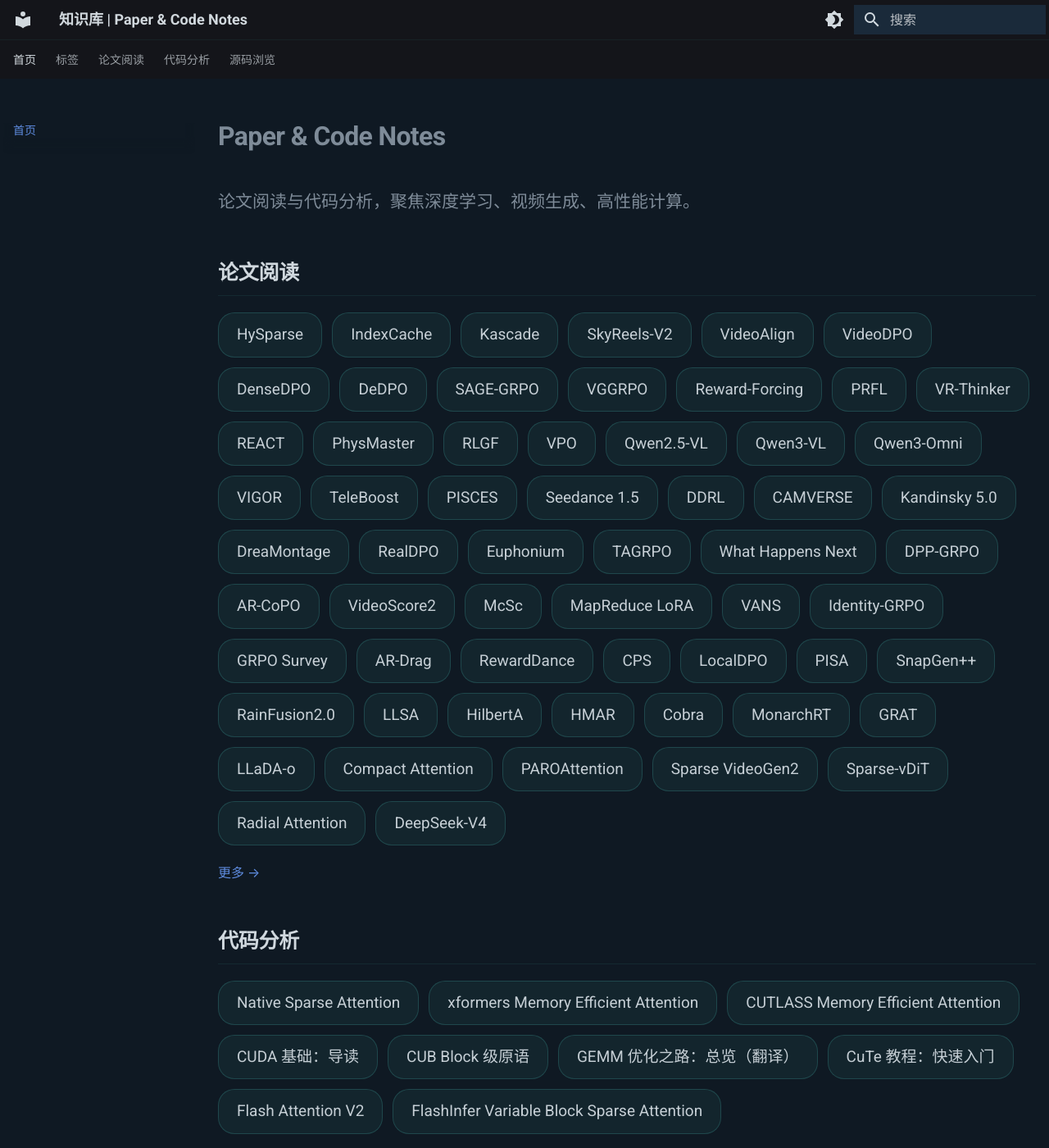
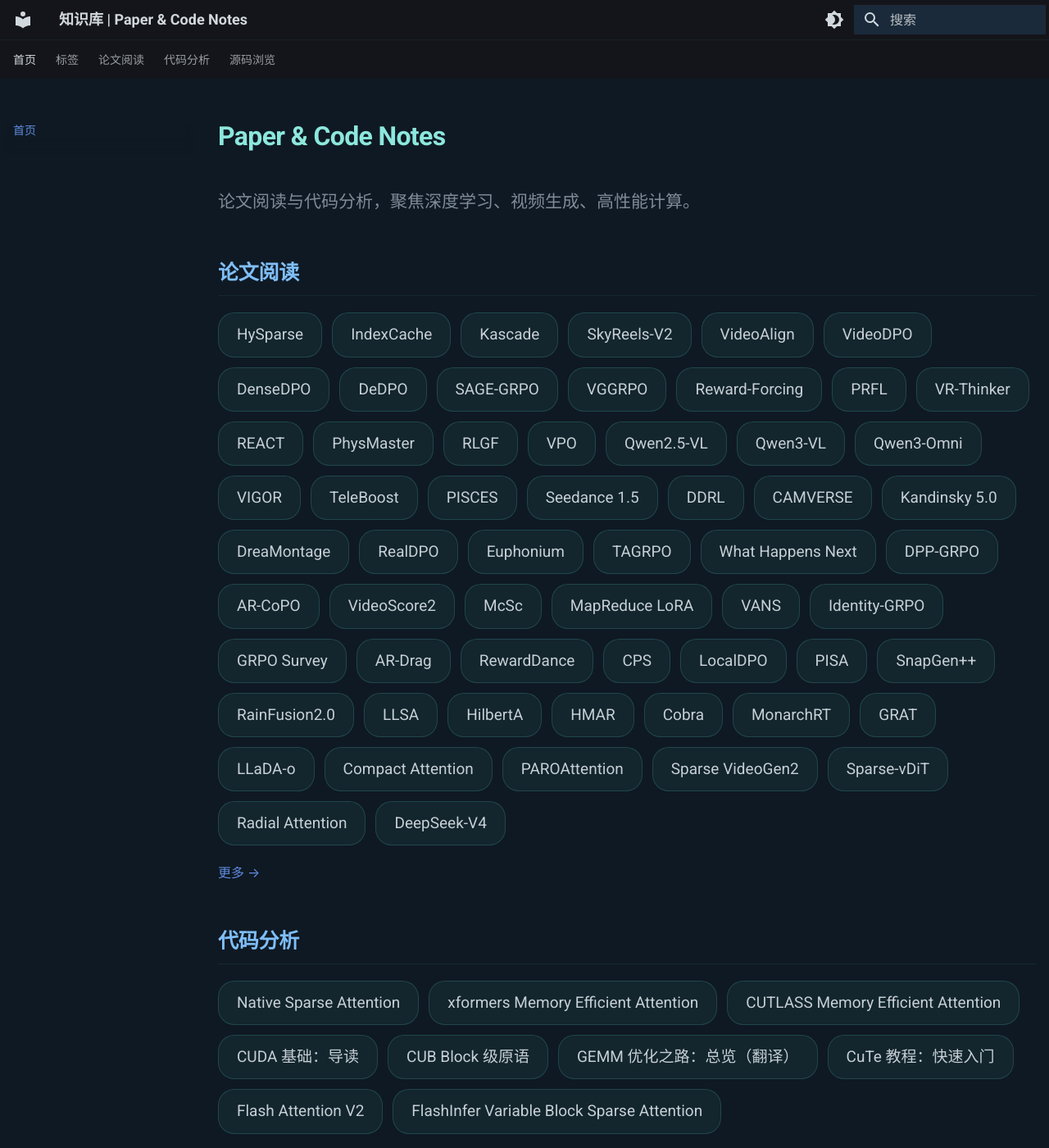
Before and after one commit to YouHuang67/paper-code-notes, an MkDocs documentation site: the page built from docs/index.md, in a window 1280 px wide and 1400 px high. Shown: the whole window at 82% size. Built offline with MkDocs 1.6.1 and Material for MkDocs 9.7.7, drawn with Linux system fonts in a browser that asks for light colours.

Commit message:
update: enhance heading contrast

```diff
--- a/docs/stylesheets/extra.css
+++ b/docs/stylesheets/extra.css
@@ -17,13 +17,29 @@
 
 /* === Typography === */
 .md-typeset h1 {
+  color: #0f766e;
   font-weight: 700;
   letter-spacing: -0.02em;
 }
 
 .md-typeset h2 {
+  color: #1d4ed8;
   font-weight: 600;
   margin-top: 2em;
+}
+
+.md-typeset h3 {
+  color: #b45309;
+  font-weight: 600;
+  margin-top: 1.6em;
+  padding-left: 0.7rem;
+  border-left: 3px solid rgba(180, 83, 9, 0.22);
+}
+
+.md-typeset h4 {
+  color: #7c3aed;
+  font-weight: 600;
+  margin-top: 1.2em;
 }
 
 .md-typeset {
@@ -81,6 +97,23 @@
 [data-md-color-scheme="slate"] .md-typeset h2 {
   padding-bottom: 0.4em;
   border-bottom: 1px solid rgba(92, 224, 210, 0.08);
+}
+
+[data-md-color-scheme="slate"] .md-typeset h1 {
+  color: #8ce7dd;
+}
+
+[data-md-color-scheme="slate"] .md-typeset h2 {
+  color: #7fbef8;
+}
+
+[data-md-color-scheme="slate"] .md-typeset h3 {
+  color: #f4c978;
+  border-left-color: rgba(244, 201, 120, 0.3);
+}
+
+[data-md-color-scheme="slate"] .md-typeset h4 {
+  color: #c1b6ff;
 }
 
 /* === Code blocks === */
--- a/mkdocs.yml
+++ b/mkdocs.yml
@@ -61,7 +61,7 @@
   - https://cdn.jsdelivr.net/npm/mathjax@3/es5/tex-mml-chtml.js
 
 extra_css:
-  - stylesheets/extra.css?v=10
+  - stylesheets/extra.css?v=11
   - stylesheets/tag_search.css?v=4
 
 nav:
```
